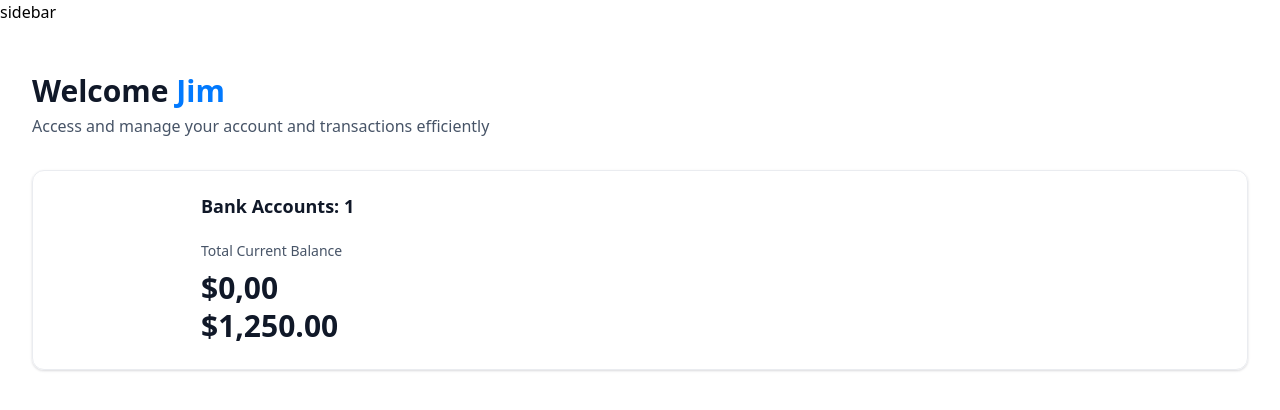
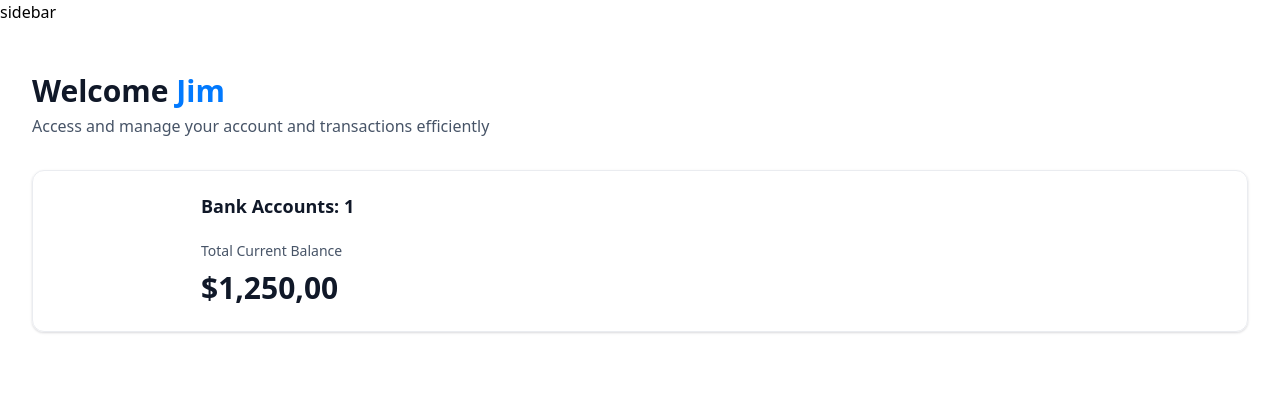
Before and after one commit to Businge931/bank-app-demo, a Next.js app: page / in a window 1280 px wide. Shown: the top 410 px of the page. Built offline with nearby package versions, Linux system fonts and the light colour scheme.

Commit message:
fix: add custom component for animated counter

```diff
--- a/components/TotalBalanceBox.tsx
+++ b/components/TotalBalanceBox.tsx
@@ -17,8 +17,7 @@ const TotalBalanceBox = ({
         <div className="flex flex-col gap-2">
           <p className="total-balance-label">Total Current Balance</p>
           <p className="total-balance-amount gap-2">
-           <AnimatedCounter/>
-            {formatAmount(totalCurrentBalance)}
+            <AnimatedCounter amount={totalCurrentBalance} />
           </p>
         </div>
       </div>
```
